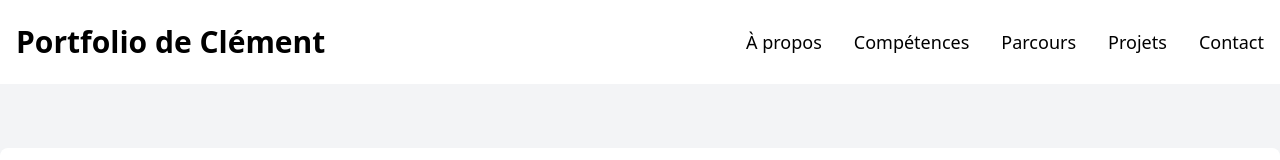
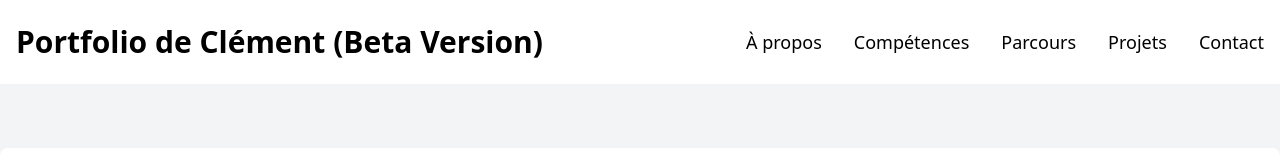
Before and after one commit to clab60917/Clement-Portfolio, a Nuxt app: page / in a window 1280 px wide. Shown: the top 160 px of the page. Built offline with nearby package versions, Linux system fonts and the light colour scheme.

Commit message:
add beta version in title

```diff
--- a/components/Header.vue
+++ b/components/Header.vue
@@ -2,7 +2,7 @@
   <header class="bg-white shadow-md">
     <div class="container mx-auto px-4">
       <div class="flex justify-between items-center py-6">
-        <div class="text-3xl font-semibold">Portfolio de Clément</div>
+        <div class="text-3xl font-semibold">Portfolio de Clément (Beta Version)</div>
         <nav class="hidden md:flex space-x-8">
           <a href="#about" class="text-lg hover:text-gray-700 transition-colors"
             >À propos</a
```
